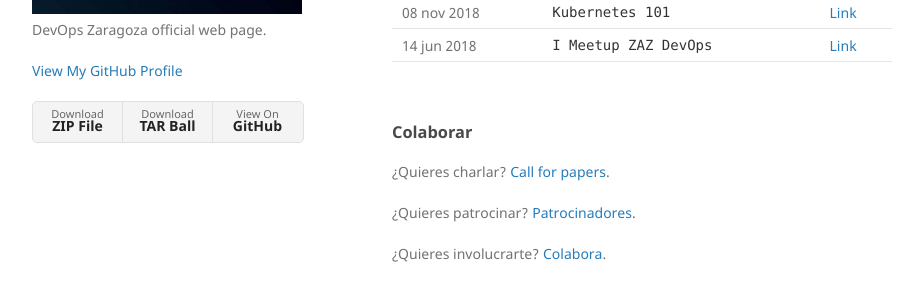
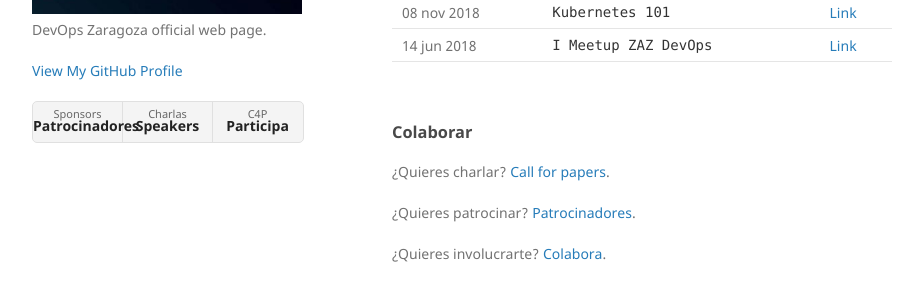
Before and after one commit to zaragoza-devops/zaragoza-devops.github.io, a Jekyll site: the page built from index.md, in a window 1280 px wide. Shown: the part 365-664 px from the top of the page, without its empty margins (178-1101 px from the left). Built offline with Jekyll 4.4.1, drawn with Linux system fonts in a browser that asks for light colours; our own code applies the rules of GitHub Pages for plain Markdown files.

Commit message:
Update default.html

```diff
--- a/_layouts/default.html
+++ b/_layouts/default.html
@@ -32,9 +32,9 @@
 
         {% if site.show_downloads %}
         <ul class="downloads">
-          <li><a href="{{ site.github.zip_url }}">Download <strong>ZIP File</strong></a></li>
-          <li><a href="{{ site.github.tar_url }}">Download <strong>TAR Ball</strong></a></li>
-          <li><a href="{{ site.github.repository_url }}">View On <strong>GitHub</strong></a></li>
+          <li><a href="{{ site.github.zip_url }}">Sponsors <strong>Patrocinadores</strong></a></li>
+          <li><a href="{{ site.github.tar_url }}">Charlas <strong>Speakers</strong></a></li>
+          <li><a href="{{ site.github.repository_url }}">C4P <strong>Participa</strong></a></li>
         </ul>
         {% endif %}
       </header>
```
